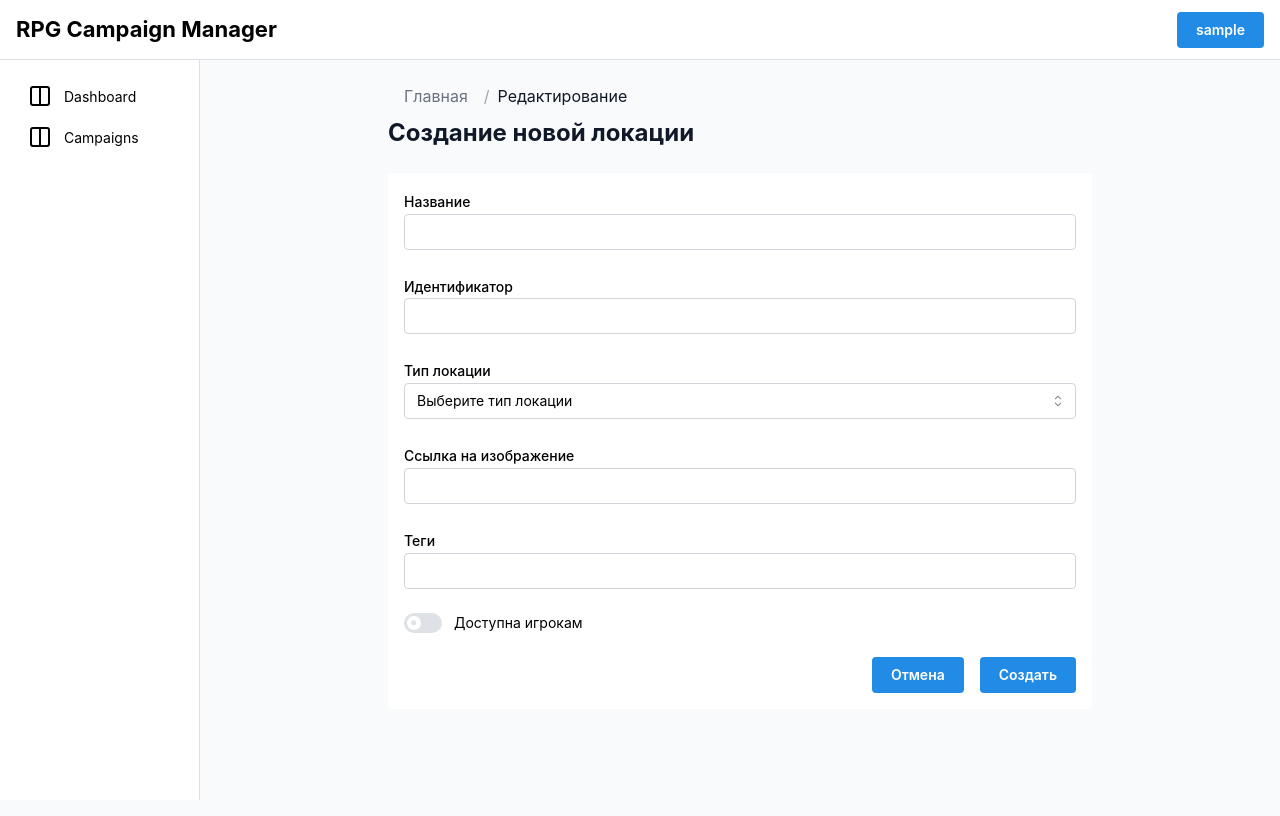
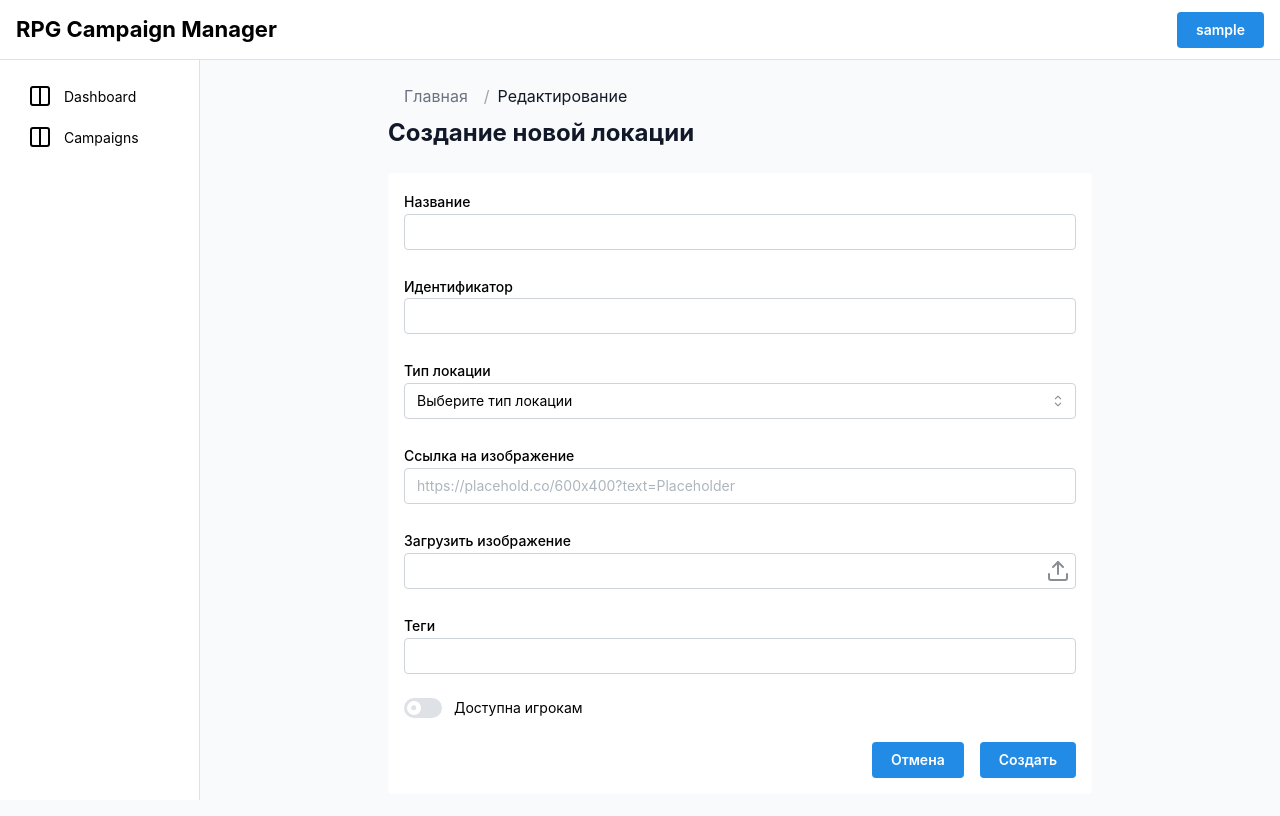
Before and after one commit to d2emon/campaign-manager, a React (Create React App) app in the folder frontend/: page /campaigns/1/locations/new in a window 1280 px wide. Shown: the top 816 px of the page. Built offline with nearby package versions, Linux system fonts and the light colour scheme; no server answers; sample sign-in values are in the browser's storage.

Commit message:
Enhance LocationForm component: add image upload functionality with FileInput, integrate loading state and error handling, and improve image preview display for better user experience.

```diff
--- a/frontend/src/modules/location/components/LocationForm.tsx
+++ b/frontend/src/modules/location/components/LocationForm.tsx
@@ -1,13 +1,15 @@
 import { useEffect } from 'react';
-import { AlertCircle } from 'react-feather';
+import { AlertCircle, Upload } from 'react-feather';
 import { Controller, useForm } from 'react-hook-form';
 import { yupResolver } from '@hookform/resolvers/yup';
 import {
   Alert,
   Button,
   Card,
+  FileInput,
   Group,
   Image,
+  Loader,
   NativeSelect,
   Switch,
   TagsInput,
@@ -22,8 +24,11 @@ interface LocationFormProps {
   initialData?: Location | null;
   isEditing?: boolean;
   isLoading?: boolean;
-  onSubmit: (data: Partial<Location>) => void;
+  isUploadingImage?: boolean;
+  uploadImageError?: string;
+  onSubmit: (values: Partial<Location>) => void;
   onCancel?: () => void;
+  onUploadImage?: (value: File | null) => Promise<string>;
 }
 
 const schema = yup.object({
@@ -64,8 +69,11 @@ const LocationForm = ({
   initialData,
   isEditing = false,
   isLoading = false,
+  isUploadingImage = false,
+  uploadImageError,
   onSubmit,
-  onCancel
+  onCancel,
+  onUploadImage,
 }: LocationFormProps) => {
   const {
     control,
@@ -79,6 +87,8 @@ const LocationForm = ({
     resolver: yupResolver(schema),
     defaultValues: initialData || undefined
   });
+
+  const mapImage = watch('mapImage');
 
   useEffect(() => {
     if (initialData) {
@@ -100,7 +110,12 @@ const LocationForm = ({
     return () => subscription.unsubscribe();
   }, [setValue, watch]);
 
-  const mapImage = watch('mapImage');
+  const handleUploadImage = async (value: File | null) => {
+    if (onUploadImage) {
+      const url = await onUploadImage(value);
+      setValue('mapImage', url);
+    }
+  };
 
   return (
     <form onSubmit={handleSubmit(onSubmit)}>
@@ -143,20 +158,47 @@ const LocationForm = ({
           ]}
         />
 
-        <TextInput
-          id="mapImage"
-          error={errors.mapImage?.message}
-          label="Ссылка на изображение"
-          {...register('mapImage')}
-        />
 
-        { mapImage && (
-          <Image
-            radius="md"
-            src={mapImage}
-            fallbackSrc="https://placehold.co/600x400?text=Placeholder"
-          />
-        ) }
+        { isUploadingImage ? (
+          <Group justify="center">
+            <Loader />
+          </Group>
+        ) : (
+          <>
+            {mapImage && (
+              <Image
+                alt="Предпросмотр карты"
+                radius="md"
+                src={mapImage}
+                fallbackSrc="https://placehold.co/600x400?text=Placeholder"
+              />
+            )}
+
+            <Controller
+              name="mapImage"
+              control={control}
+              render={({ field, fieldState }) => (
+                <TextInput
+                  id="mapImage"
+                  error={fieldState.error?.message}
+                  label="Ссылка на изображение"
+                  placeholder='https://placehold.co/600x400?text=Placeholder'
+                  {...field}
+                />
+              )}
+            />
+
+            <FileInput
+              id="mapImageFile"
+              error={uploadImageError}
+              label="Загрузить изображение"
+              rightSection={<Upload />}
+              accept="image/*"
+              clearable
+              onChange={handleUploadImage}
+            />
+          </>
+        )}
 
         <Controller
           name="tags"
```
